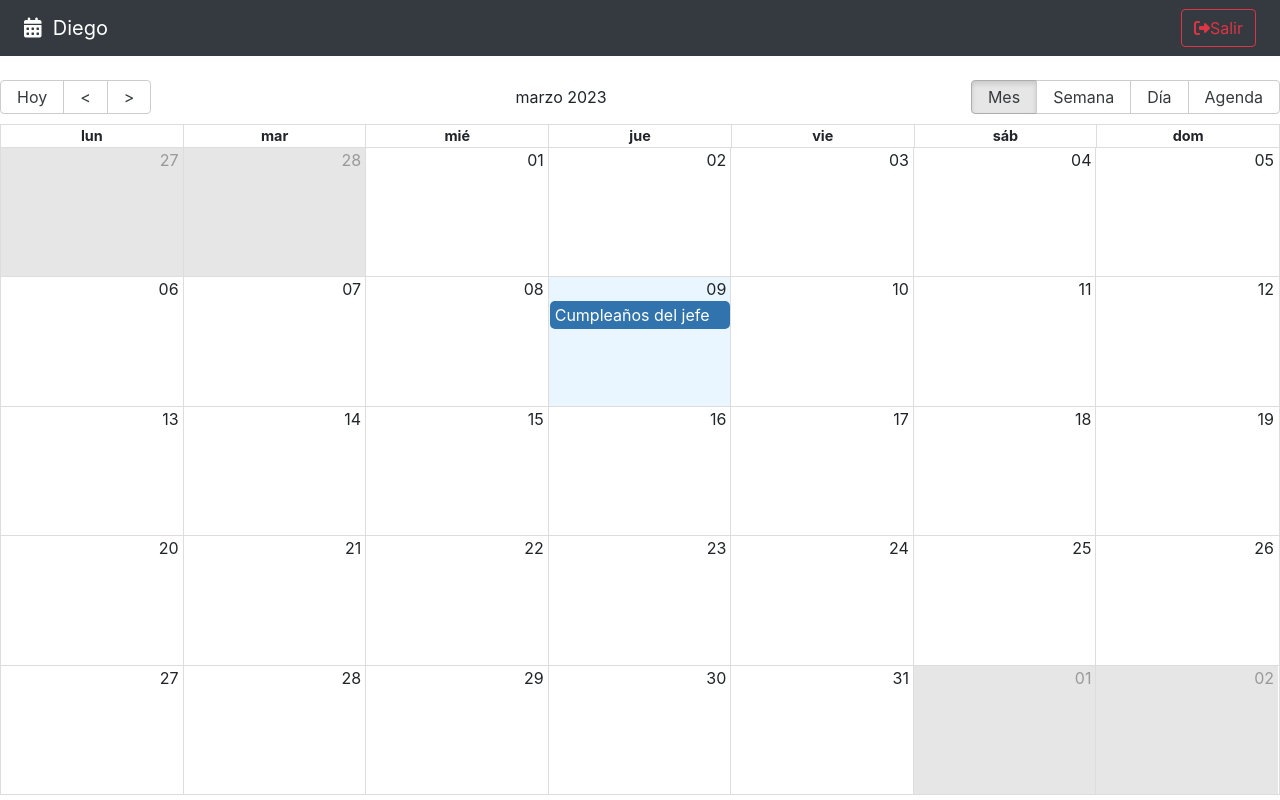
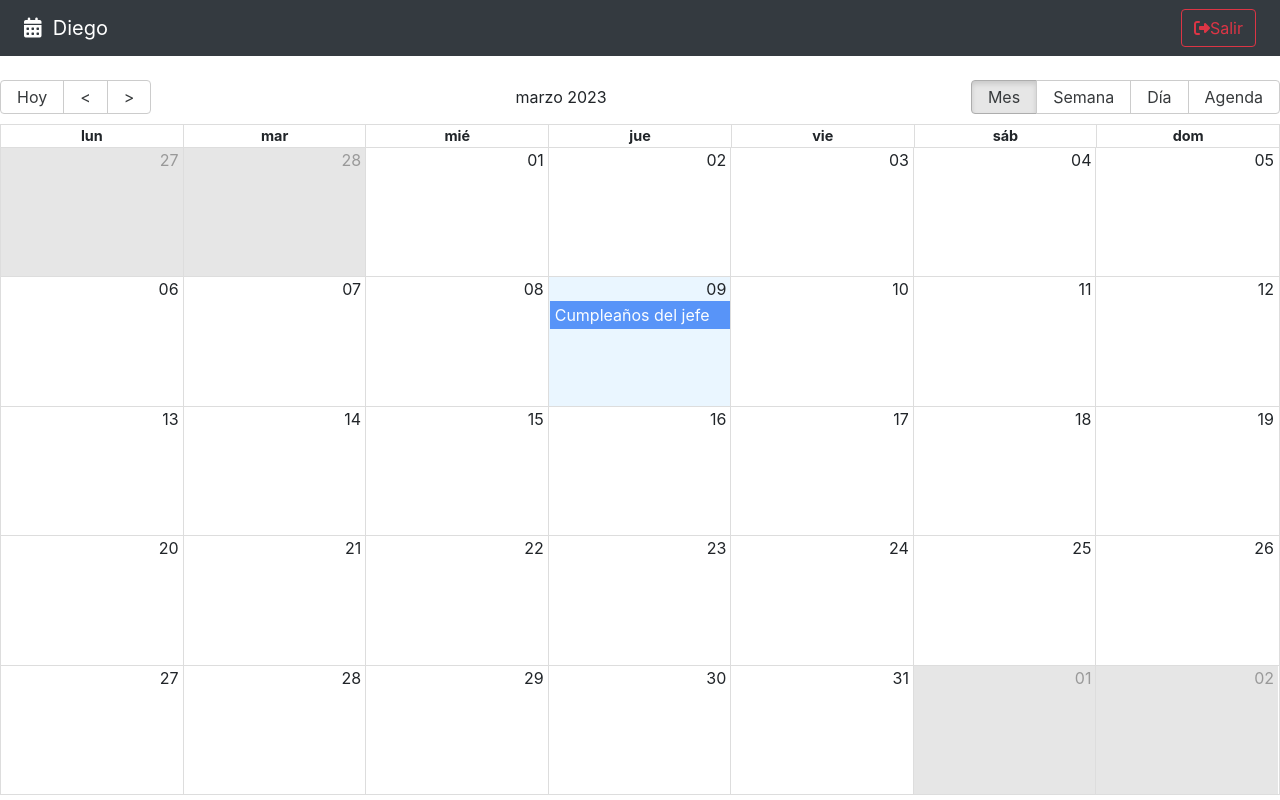
Before and after one commit to DiegoUrrego4/MERN-Calendar, a React (Vite) app: page / in a window 1280 px wide. Built offline with nearby package versions, Linux system fonts and the light colour scheme.

Commit message:
Se agrega funcionalidad de estilos a eventos.

```diff
--- a/src/calendar/pages/CalendarPage.jsx
+++ b/src/calendar/pages/CalendarPage.jsx
@@ -19,6 +19,21 @@ const events = [
   },
 ];
 
+const eventStyleGetter = (event, start, end, isSelected) => {
+  console.log({ event, start, end, isSelected });
+
+  const style = {
+    backgroundColor: '#347CF7',
+    borderRadius: '0px',
+    opacity: 0.8,
+    color: 'white',
+  };
+
+  return {
+    style,
+  };
+};
+
 export const CalendarPage = () => {
   return (
     <>
@@ -31,6 +46,7 @@ export const CalendarPage = () => {
         endAccessor='end'
         style={{ height: 'calc(100vh - 85px)' }}
         messages={getMessagesES()}
+        eventPropGetter={eventStyleGetter}
       />
     </>
   );
```
